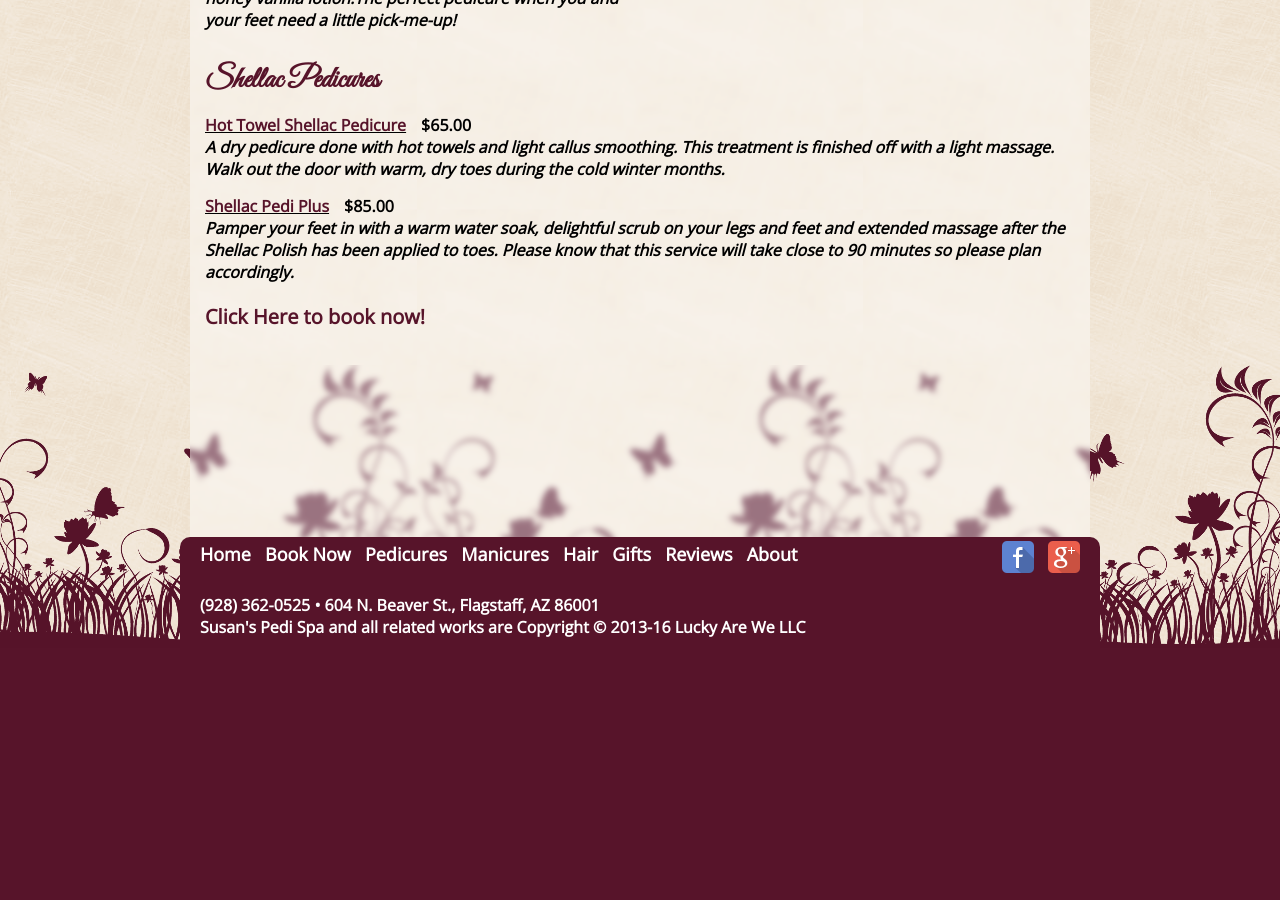
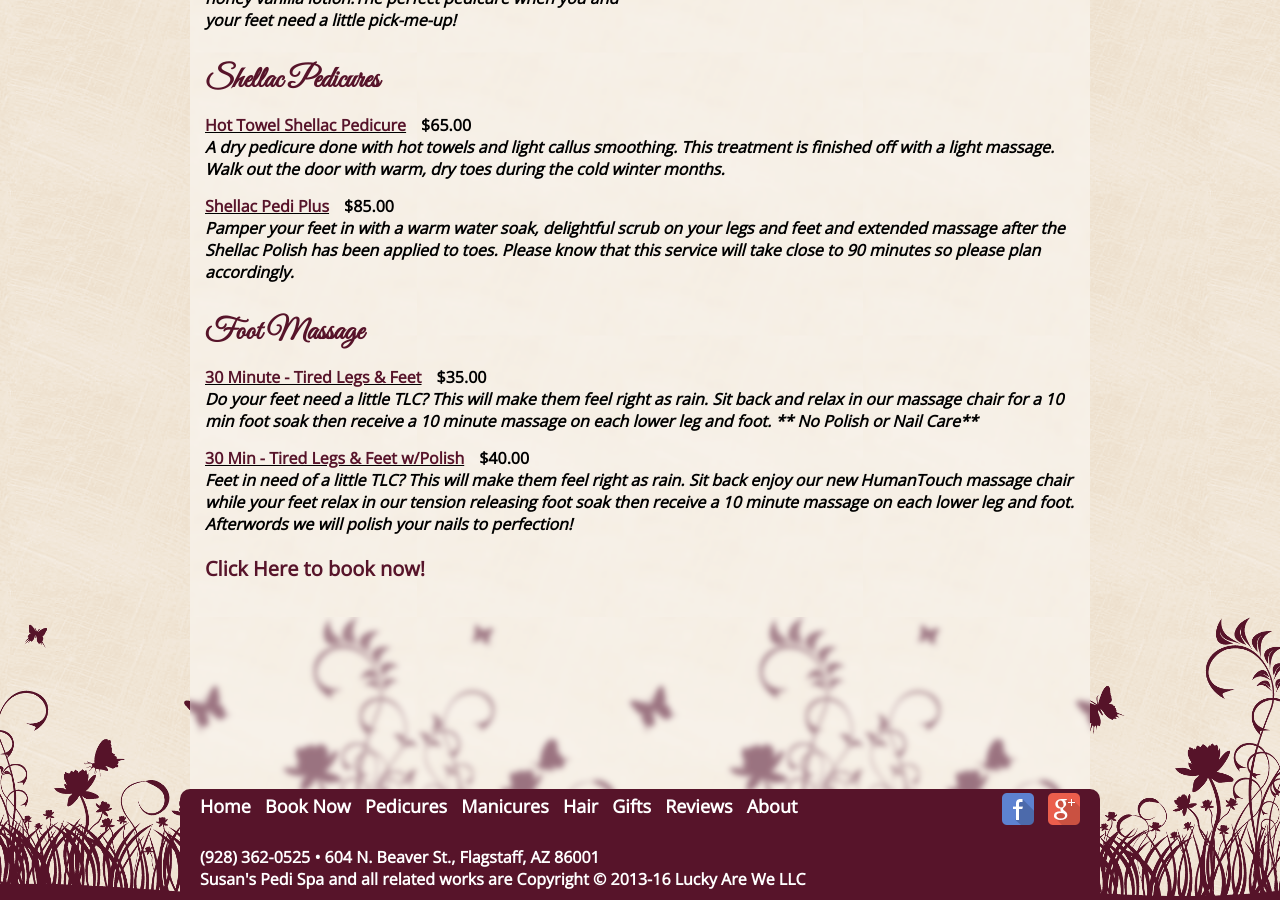
Before and after one commit to susanspedispa/susanspedispa.github.io, a Jekyll site: the page built from menu/pedicures.html, in a window 1280 px wide and 900 px high, scrolled down 1361 px. Built offline with Jekyll 4.4.1, drawn with Linux system fonts in a browser that asks for light colours; before the commit the page ends 2009 px from its top, so only the background shows below that.

Commit message:
Update pedicures.yml

```diff
--- a/_data/pedicures.yml
+++ b/_data/pedicures.yml
@@ -100,3 +100,18 @@ menu:
             Pamper your feet in with a warm water soak, delightful scrub on your legs and feet and extended massage
             after the Shellac Polish has been applied to toes. Please know that this service will take close to
             90 minutes so please plan accordingly.
+- position: center
+  groups:
+    - name: Foot Massage
+      treatments:
+        - name: 30 Minute - Tired Legs & Feet
+          price: $35.00
+          description: >
+             Do your feet need a little TLC? This will make them feel right as rain. Sit back and relax in our massage
+             chair for a 10 min foot soak then receive a 10 minute massage on each lower leg and foot. ** No Polish or Nail Care**
+        - name: 30 Min - Tired Legs & Feet w/Polish
+          price: $40.00
+          description: >
+             Feet in need of a little TLC? This will make them feel right as rain. Sit back enjoy our new HumanTouch
+             massage chair while your feet relax in our tension releasing foot soak then receive a 10 minute massage
+             on each lower leg and foot. Afterwords we will polish your nails to perfection!
```
